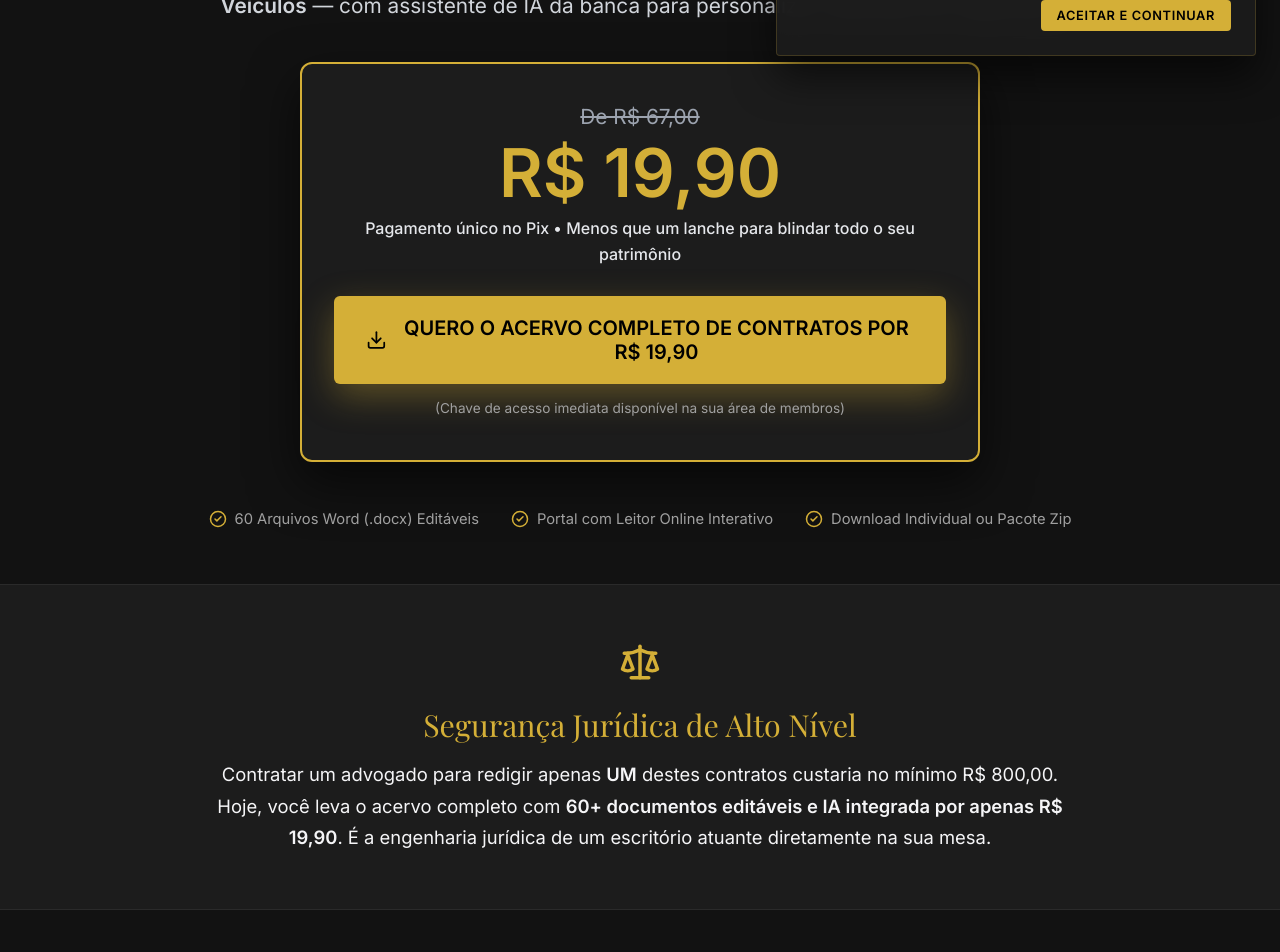
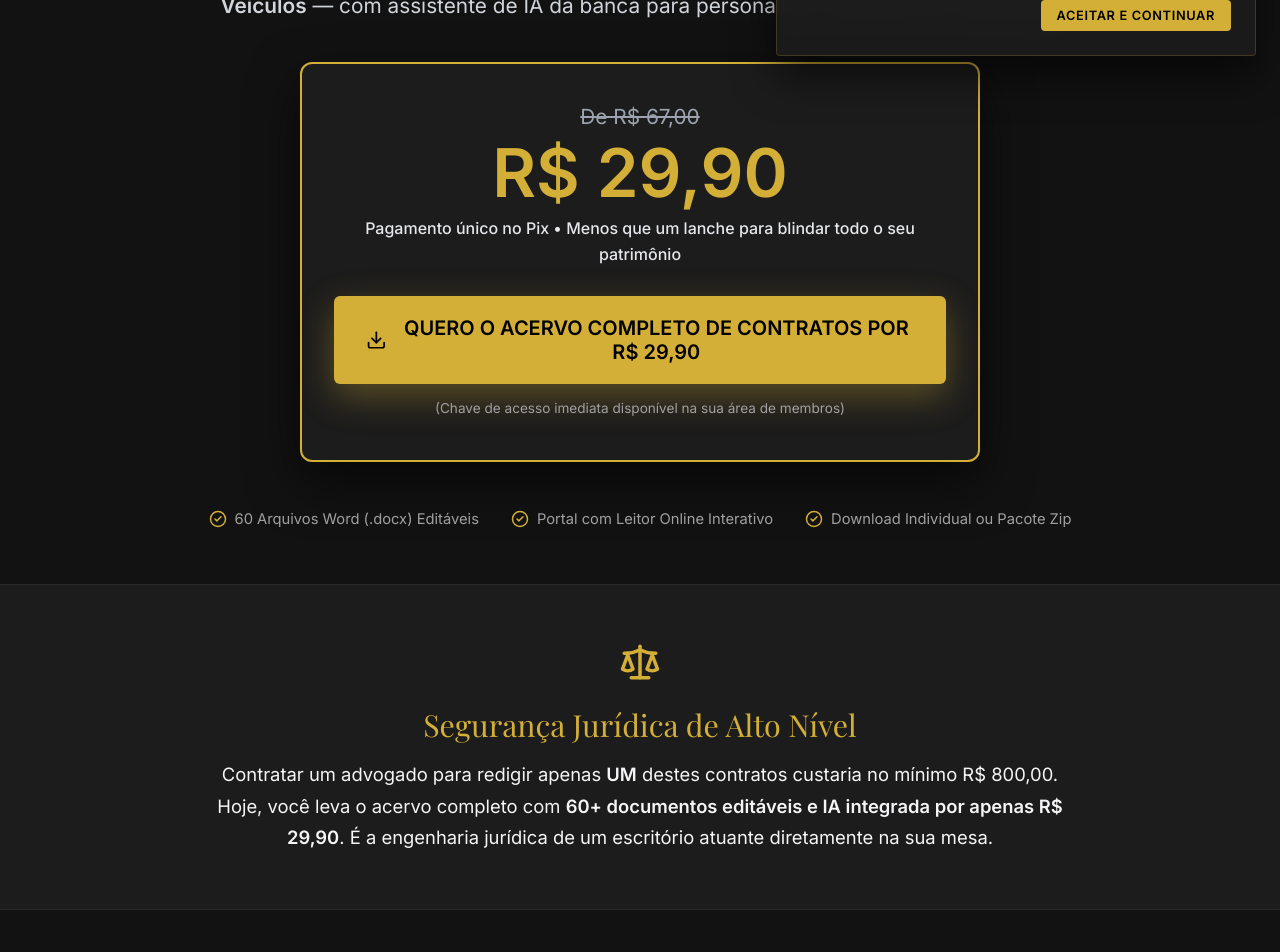
Before and after one commit to aleandrade926/andrade-florio-web, a React (Vite) app: page /contratos in a window 1280 px wide. Shown: the part 720-1672 px from the top of the page. Built offline with nearby package versions, Linux system fonts and the light colour scheme; a web font is replaced by a local one.

Commit message:
feat(kit-contratos): reajuste de preco de tripwire de R$ 19,90 para R$ 29,90 sincronizado com checkout kiwify

```diff
--- a/src/pages/KitContratos.jsx
+++ b/src/pages/KitContratos.jsx
@@ -131,7 +131,7 @@ export default function KitContratos() {
       a: "Todos os 60 documentos são entregues em formato Word (.docx) 100% editáveis no seu computador, celular ou Google Docs, além do acesso ao portal com leitor online e inteligência artificial para adaptação de cláusulas."
     },
     {
-      q: "Por que esses modelos custam apenas R$ 19,90 se foram feitos por advogados?",
+      q: "Por que esses modelos custam apenas R$ 29,90 se foram feitos por advogados?",
       a: "Porque criamos um acervo padronizado de escala para a internet. Enquanto uma única consulta para redigir um contrato individual na banca custa no mínimo R$ 800,00, este acervo digital entrega a estrutura pronta por um valor acessível e irrecusável."
     },
     {
@@ -198,7 +198,7 @@ export default function KitContratos() {
           Chega de amadorismo e risco jurídico. Tenha em mãos o acervo com mais de <strong>60 modelos que cobrem Imobiliário, Trabalhista/CLT, Empresarial, Rural, Digital, Família e Veículos</strong> — com assistente de IA da banca para personalizar cláusulas em segundos.
         </p>
 
-        {/* ANCORAGEM E OFERTA R$ 19,90 */}
+        {/* ANCORAGEM E OFERTA R$ 29,90 */}
         <div style={{
           backgroundColor: 'var(--bg-surface)',
           border: '2px solid var(--accent-gold)',
@@ -212,7 +212,7 @@ export default function KitContratos() {
             De R$ 67,00
           </span>
           <div style={{ fontSize: 'clamp(2.8rem, 6vw, 4.2rem)', fontWeight: 800, color: 'var(--accent-gold)', margin: '0.2rem 0' }}>
-            R$ 19,90
+            R$ 29,90
           </div>
           <p style={{ color: '#E5E7EB', fontSize: '1rem', marginBottom: '1.75rem', fontWeight: 500 }}>
             Pagamento único no Pix • Menos que um lanche para blindar todo o seu patrimônio
@@ -238,7 +238,7 @@ export default function KitContratos() {
             }}
           >
             <Download size={24} />
-            QUERO O ACERVO COMPLETO DE CONTRATOS POR R$ 19,90
+            QUERO O ACERVO COMPLETO DE CONTRATOS POR R$ 29,90
           </button>
           <p style={{ fontSize: '0.85rem', color: 'var(--text-muted)', marginTop: '0.9rem', marginBottom: 0 }}>
             (Chave de acesso imediata disponível na sua área de membros)
@@ -279,7 +279,7 @@ export default function KitContratos() {
             Segurança Jurídica de Alto Nível
           </h2>
           <p style={{ color: 'var(--text-main)', fontSize: '1.15rem', lineHeight: 1.7, margin: 0 }}>
-            Contratar um advogado para redigir apenas <strong>UM</strong> destes contratos custaria no mínimo R$ 800,00. Hoje, você leva o acervo completo com <strong>60+ documentos editáveis e IA integrada por apenas R$ 19,90</strong>. É a engenharia jurídica de um escritório atuante diretamente na sua mesa.
+            Contratar um advogado para redigir apenas <strong>UM</strong> destes contratos custaria no mínimo R$ 800,00. Hoje, você leva o acervo completo com <strong>60+ documentos editáveis e IA integrada por apenas R$ 29,90</strong>. É a engenharia jurídica de um escritório atuante diretamente na sua mesa.
           </p>
         </div>
       </section>
@@ -347,7 +347,7 @@ export default function KitContratos() {
           Acesso Imediato aos 60 Modelos
         </h2>
         <p style={{ color: 'var(--text-muted)', fontSize: '1.05rem', marginBottom: '2rem' }}>
-          De R$ 67,00 por apenas <strong>R$ 19,90 no Pix</strong>. Liberação instantânea da sua chave.
+          De R$ 67,00 por apenas <strong>R$ 29,90 no Pix</strong>. Liberação instantânea da sua chave.
         </p>
         <button
           onClick={handleCheckout}
```
